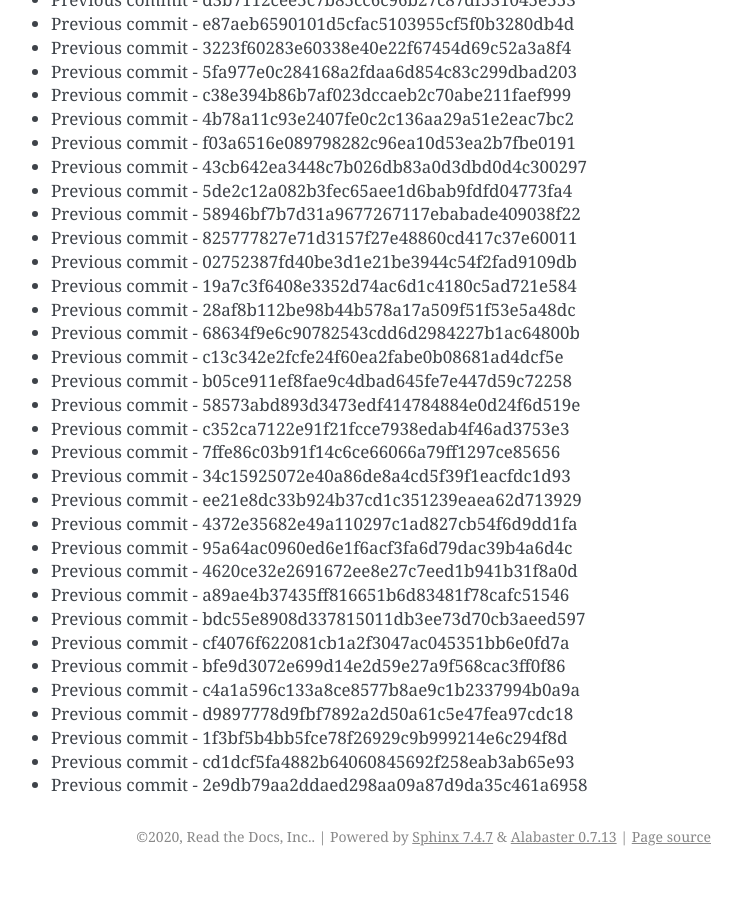
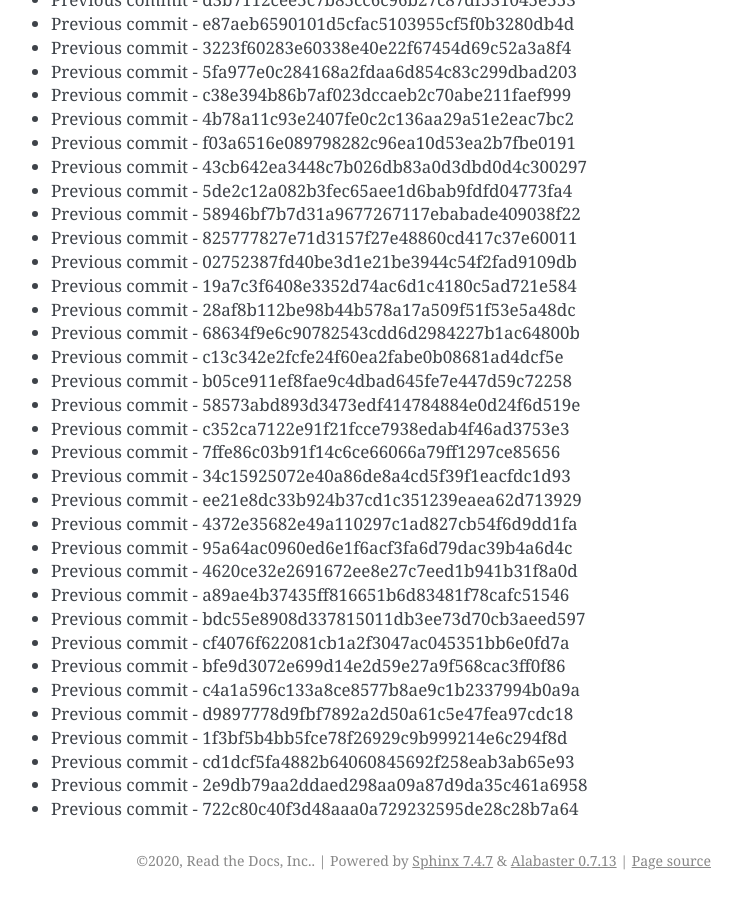
Before and after one commit to readthedocs/rtd-git-stresstest, a Sphinx documentation site: the page built from docs/updates.rst, in a window 1280 px wide and 900 px high, scrolled down 49082 px. Shown: the whole window, without its empty margins (399-1141 px from the left). Built offline with Sphinx 7.4.7, drawn with Linux system fonts in a browser that asks for light colours; before the commit the page ends 49958 px from its top, so only the background shows below that.

Commit message:
Generating commit from previous: 722c80c40f3d48aaa0a729232595de28c28b7a64

```diff
--- a/docs/updates.rst
+++ b/docs/updates.rst
@@ -2094,3 +2094,4 @@ It can be tested for any performance characteristics.
 * Previous commit - 1f3bf5b4bb5fce78f26929c9b999214e6c294f8d
 * Previous commit - cd1dcf5fa4882b64060845692f258eab3ab65e93
 * Previous commit - 2e9db79aa2ddaed298aa09a87d9da35c461a6958
+* Previous commit - 722c80c40f3d48aaa0a729232595de28c28b7a64
```
